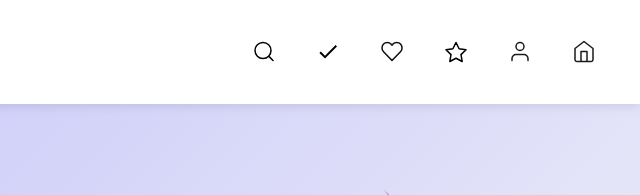
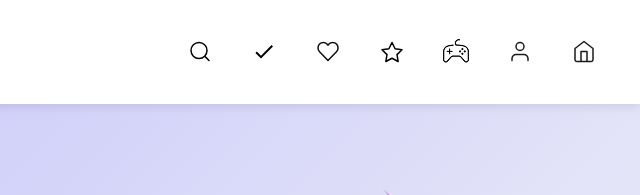
Before and after one commit to majavarsava/WP-projekt, a plain HTML site: page add-element.html in a window 1280 px wide. Shown: the top 195 px of the page, 640-1280 px from the left. Drawn offline with Linux system fonts and the light colour scheme.

Commit message:
Added game navigation

```diff
--- a/add-element.html
+++ b/add-element.html
@@ -19,6 +19,7 @@
             <a href="folder-usavrseni.html" class="nav-icon"><img src="icons/checkmark.svg" alt="Checkmark icon"></a>
             <a href="folder-favoriti.html" class="nav-icon"><img src="icons/heart.svg" alt="Heart icon"></a>
             <a href="folder-zelje.html" class="nav-icon"><img src="icons/star.svg" alt="Star icon"></a>
+            <a href="game.html" class="nav-icon"><img src="icons/Game Controller.png" alt="Game icon"></a>
             <a href="profile.html" class="nav-icon"><img src="icons/account.svg" alt="Account icon"></a>
             <a href="index.html" class="nav-icon"><img src="icons/home.svg" alt="Home icon"></a>
         </nav>
```
Also changed, not shown: element-page.html (+1 -0 lines), elements.html (+1 -0 lines), folder-favoriti.html (+1 -0 lines), folder-usavrseni.html (+1 -0 lines), folder-zelje.html (+1 -0 lines), game.html (+1 -0 lines), index.html (+1 -0 lines), login.html (+1 -0 lines), profile.html (+1 -0 lines), register.html (+1 -0 lines), icons/Game Controller.png (added).
